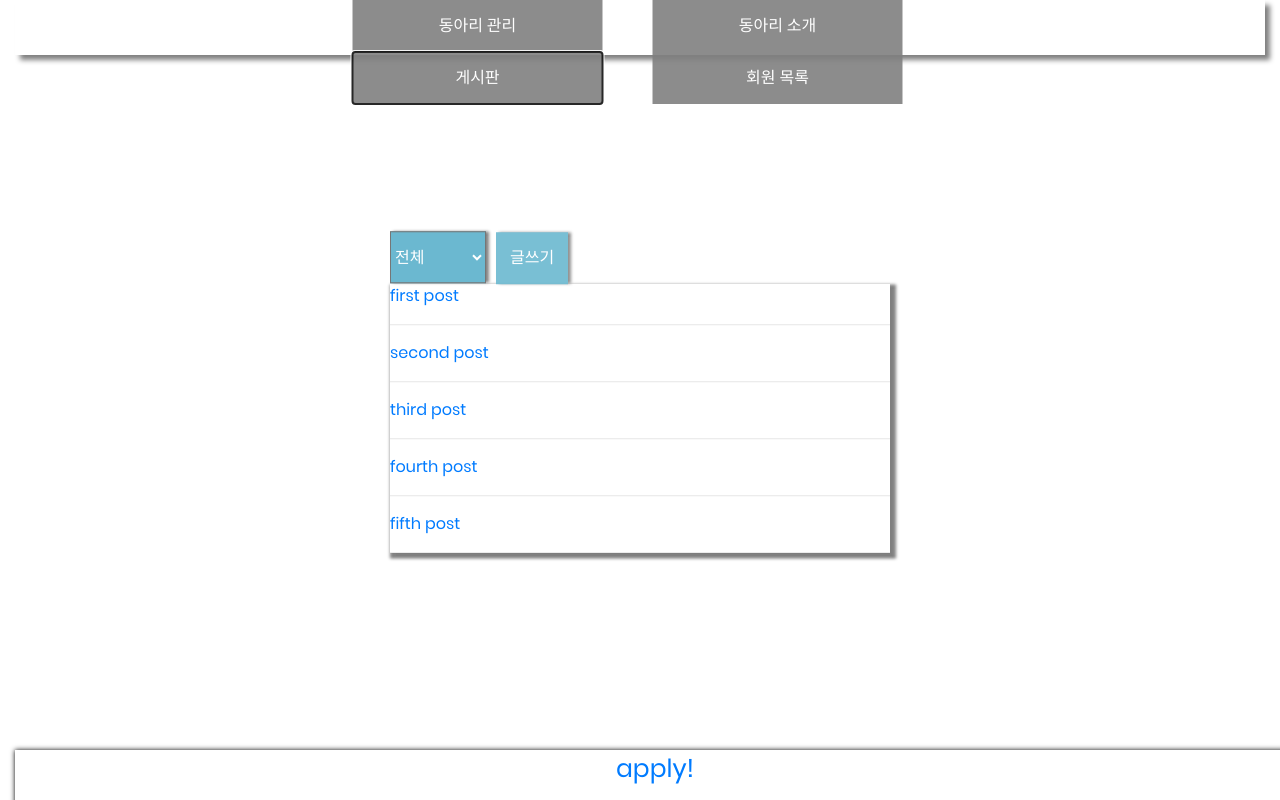
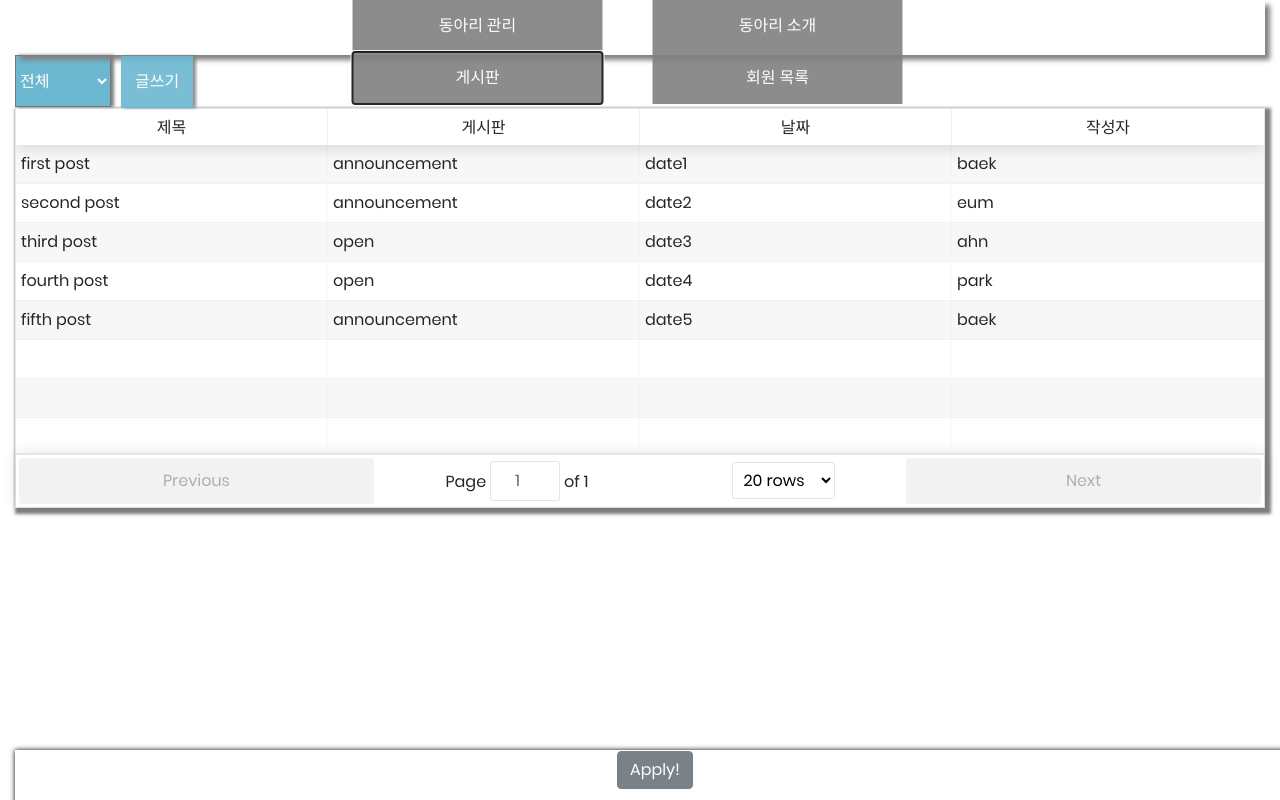
Before and after one commit to haenah/1CL_front, a React (Create React App) app in the folder onecl-front/: page /club/1 in a window 1280 px wide. Both pictures are taken after a click on the button "게시판". Built offline with nearby package versions, Linux system fonts and the light colour scheme.

Commit message:
changed club board and footer

```diff
--- a/onecl-front/package.json
+++ b/onecl-front/package.json
@@ -23,6 +23,7 @@
     "react-scripts": "3.0.0",
     "react-select": "^2.4.3",
     "react-sidebar": "^3.0.2",
+    "react-table": "^6.10.0",
     "reactstrap": "^8.0.0",
     "redux": "^4.0.1",
     "redux-mock-store": "^1.5.3",
--- a/onecl-front/src/components/ClubDetail/Body/Body.js
+++ b/onecl-front/src/components/ClubDetail/Body/Body.js
@@ -2,6 +2,9 @@ import React, {Component} from 'react'
 import CKEditor from 'ckeditor4-react'
 import {Link} from 'react-router-dom';
 import './Body.css'
+import {Table} from "reactstrap";
+import ReactTable from 'react-table';
+import 'react-table/react-table.css';
 
 const Document = ({clubID, id, title}) => {
     return(
@@ -34,6 +37,43 @@ const Member = ({name, auth_level, clubID, memberID, buttonClickHandler}) => {
     );
 };
 
+const tmp_docList = [
+    {
+        id: 1,
+        title: 'first post',
+        type: 'announcement',
+        date: 'date1',
+        writer: 'baek'
+    },
+    {
+        id: 2,
+        title: 'second post',
+        type: 'announcement',
+        date: 'date2',
+        writer: 'eum'
+    },
+    {
+        id: 3,
+        title: 'third post',
+        type: 'open',
+        date: 'date3',
+        writer: 'ahn'
+    },
+    {
+        id: 4,
+        title: 'fourth post',
+        type: 'open',
+        date: 'date4',
+        writer: 'park'
+    },
+    {
+        id: 5,
+        title: 'fifth post',
+        type: 'announcement',
+        date: 'date5',
+        writer: 'baek'
+    },
+];
 
 class Body extends Component{
     state = {
@@ -41,6 +81,8 @@ class Body extends Component{
         docTitle : null,
         docContent : '내용을 작성하세요.',
     };
+
+
     initialize = () => {
         const { getAuthLevel, getMemberList, getDocumentList, getInfoPost } = this.props;
         const {id} = this.props;
@@ -110,31 +152,42 @@ class Body extends Component{
         this.props.authChangeModalVisualize(clubID, memberID);
     };
 
+    renderDocList() {
+        return (
+          <div>
+              <ReactTable
+                data={tmp_docList}
+                columns={[
+                    {
+                        Header: "제목",
+                        accessor: "title",
+                    },
+                    {
+                        Header: "게시판",
+                        accessor: 'type',
+                    },
+                    {
+                        Header: "날짜",
+                        accessor: 'date',
+                    },
+                    {
+                        Header: '작성자',
+                        accessor: 'writer',
+                    }
+                ]}
+                defaultPageSize={20}
+                style={{
+                    height: '400px',
+                }}
+                className={'-striped -highlight'}
+              />
+          </div>
+        );
+    }
+
     render() {
         const {componentStatus, id, history} = this.props;
         const {documentList, memberList, infoPost} = this.props;
-        const tmp_docList = [
-            {
-                id: 1,
-                title: 'first post',
-            },
-            {
-                id: 2,
-                title: 'second post',
-            },
-            {
-                id: 3,
-                title: 'third post',
-            },
-            {
-                id: 4,
-                title: 'fourth post',
-            },
-            {
-                id: 5,
-                title: 'fifth post',
-            },
-        ];
         const tmp_memList = [
             {
                 id: 1,
@@ -159,21 +212,22 @@ class Body extends Component{
         ];
         const tmp_infoPost = `<p>HIS에서 동아리원을 모집합니다.</p><p><strong>지원기간 : 5/30 ~ 5/31</strong></p><img src="http://127.0.0.1:8000/media/백근영님_인터넷용.jpg"/>`;
 
-        const docList = tmp_docList.map(
-            (document) => {
-                return(
-                    <div>
-                        <Document
-                            clubID={this.props.id}
-                            key={document.id}
-                            id={document.id}
-                            title={document.title}
-                        />
-                        <hr />
-                    </div>
-                )
-            }
-        );
+        // const docList = tmp_docList.map(
+        //     (document) => {
+        //         return(
+        //             <div>
+        //                 {/*<Document*/}
+        //                     {/*clubID={this.props.id}*/}
+        //                     {/*key={document.id}*/}
+        //                     {/*id={document.id}*/}
+        //                     {/*title={document.title}*/}
+        //                 {/*/>*/}
+        //                 {/*<hr />*/}
+        //             </div>x
+        //         )
+        //     }
+        // );
+
 
         const memList = tmp_memList.map(
             (member) => {
@@ -258,7 +312,7 @@ class Body extends Component{
             }
             else{
                 return(
-                    <div className={'boardWrapper'}>
+                    <div>
                         <select className={'categorySelect'} onChange={this.categorySearchHandler}>
                             <option value='전체'>전체</option>
                             <option value='공지게시판'>공지게시판</option>
@@ -266,7 +320,8 @@ class Body extends Component{
                         </select>
                         <button className={'postButton'} onClick={this.postButtonHandler}>글쓰기</button>
                         <div className={'docListWrapper'}>
-                            {docList}
+                            {/*{docList}*/}
+                            {this.renderDocList()}
                         </div>
                     </div>
                 )
--- a/onecl-front/src/components/ClubDetail/Footer/Footer.js
+++ b/onecl-front/src/components/ClubDetail/Footer/Footer.js
@@ -1,22 +1,31 @@
-import React from 'react'
+import React, {Component} from 'react'
 import {Link} from 'react-router-dom'
+import {Button} from 'reactstrap';
 
-const Footer = ({id}) => {
-    return(
+class Footer extends Component {
+
+  constructor(props) {
+    super(props);
+  }
+
+  render() {
+    return (
       <div style={{
-            'overflow' : 'hidden',
+        'overflow': 'hidden',
         'position': 'fixed',
         'bottom': '0',
         'width': '100%',
-            'background' : 'white',
-            'boxShadow' : '5px 5px 5px 5px black',
-            'height' : '50px',
-            'fontSize' : '25px',
-            'textAlign' : 'center',
+        'background': 'white',
+        'boxShadow': '5px 5px 5px 5px black',
+        'height': '50px',
+        'fontSize': '25px',
+        'textAlign': 'center',
       }}>
-            <Link to={`/club/${id}/apply`}>apply!</Link>
+        {/*<Link to={`/club/${id}/apply`}>apply!</Link>*/}
+        <Button onClick={() => this.props.history.push(`/club/${this.props.id}/apply`)}>Apply!</Button>
       </div>
     )
-};
+  }
+}
 
 export default Footer;
--- a/onecl-front/src/containers/ClubDetail/FooterContainer.js
+++ b/onecl-front/src/containers/ClubDetail/FooterContainer.js
@@ -5,6 +5,7 @@ import * as actions from '../../actions/ClubDetail/index';
 const mapStateToProps = (state, props) => {
     return {
         id : props.id,
+        history: props.history,
     }
 };
 
```
Also changed, not shown: 1 other file (tests, documents, lock files or other folders). Lines whose indentation alone changed are shown as unchanged.
